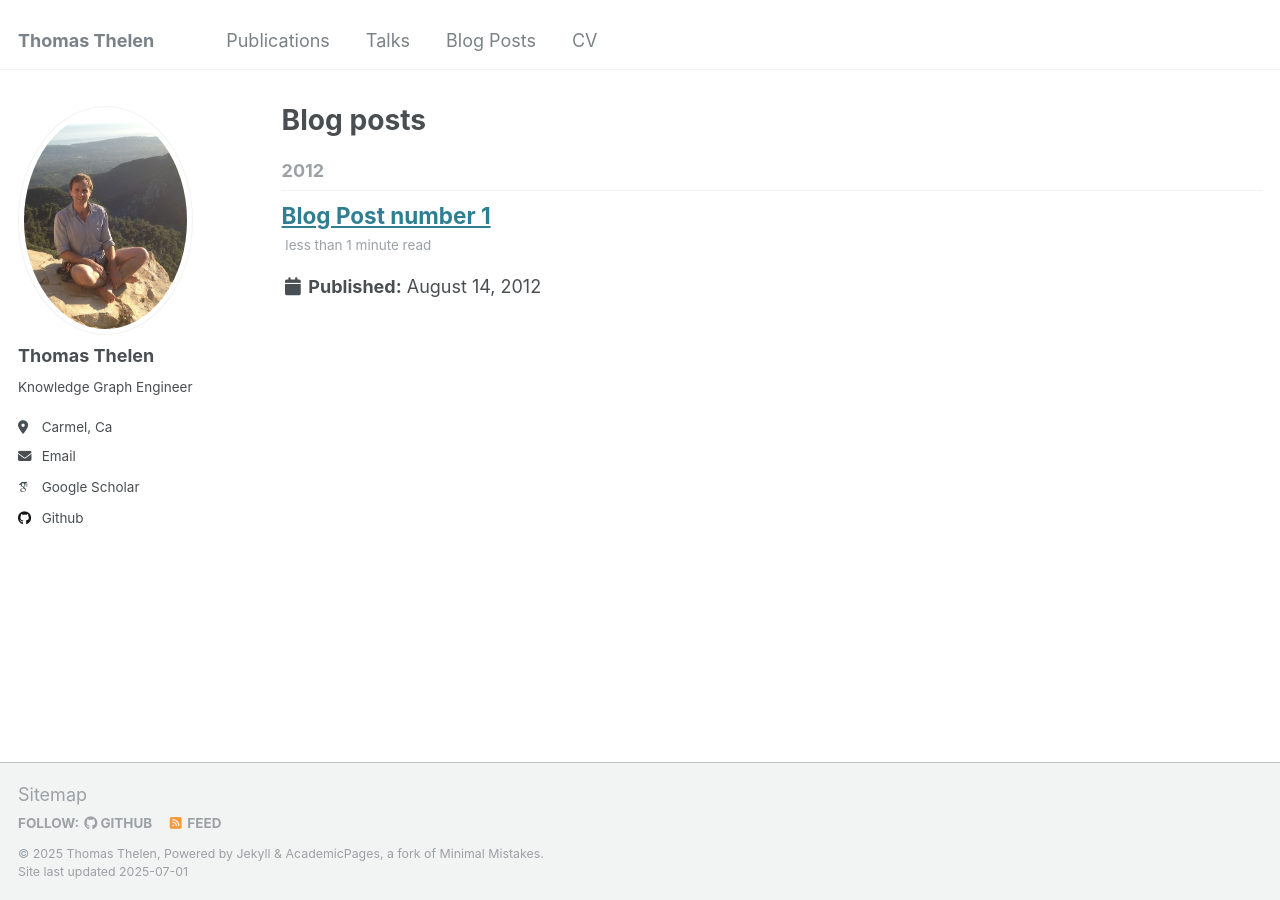
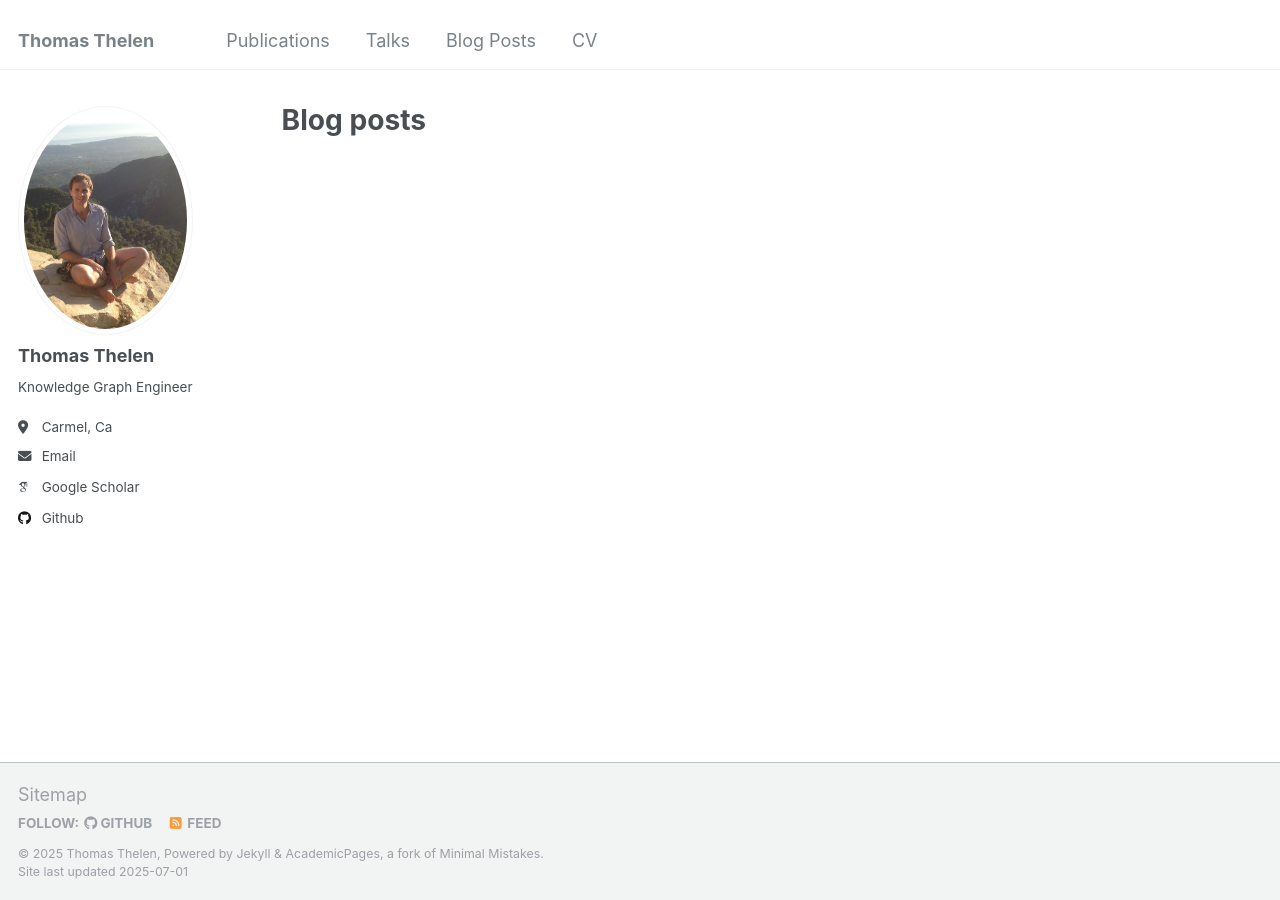
Before and after one commit to ThomasThelen/thomasthelen.github.io, a Jekyll site: the page built from _pages/year-archive.html, in a window 1280 px wide. Built offline with Jekyll 4.4.1, drawn with Linux system fonts in a browser that asks for light colours; some web fonts are replaced.

```diff
--- a/_pages/publications.html
+++ b/_pages/publications.html
@@ -6,7 +6,7 @@ author_profile: true
 ---
 
 {% if site.author.googlescholar %}
-  <div class="wordwrap">You can also find my articles on <a href="{{site.author.googlescholar}}">my Google Scholar profile</a>.</div>
+  <div class="wordwrap">You can also find my papers on <a href="{{site.author.googlescholar}}">Google Scholar</a>.</div>
 {% endif %}
 
 {% include base_path %}
--- a/_posts/2012-08-14-blog-post-1.md
+++ /dev/null
@@ -1,7 +0,0 @@
----
-title: 'Blog Post number 1'
-date: 2012-08-14
-permalink: /posts/2012/08/blog-post-1/
-tags:
-  - None
----
```
Also changed, not shown: _publications/tkwg.md (+1 -1 lines).
